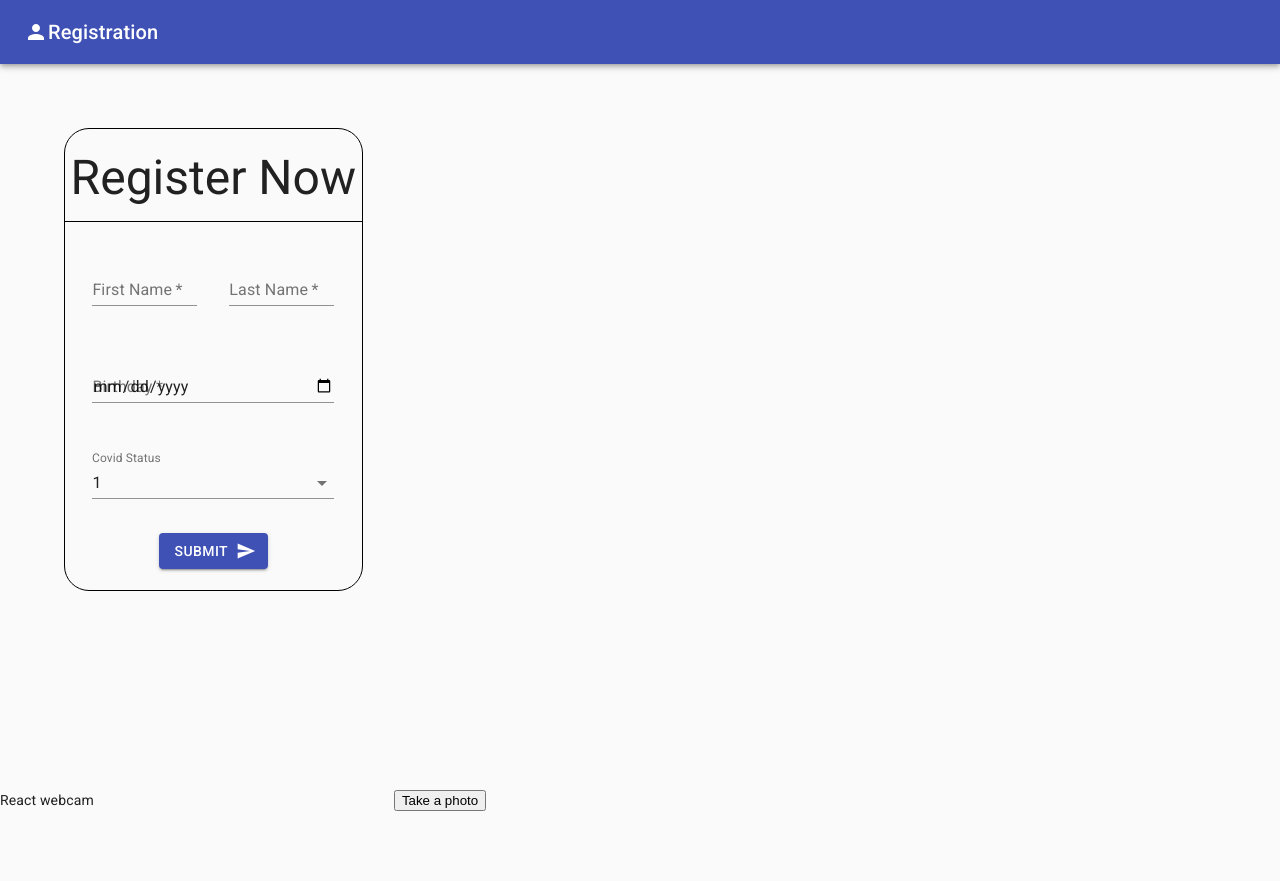
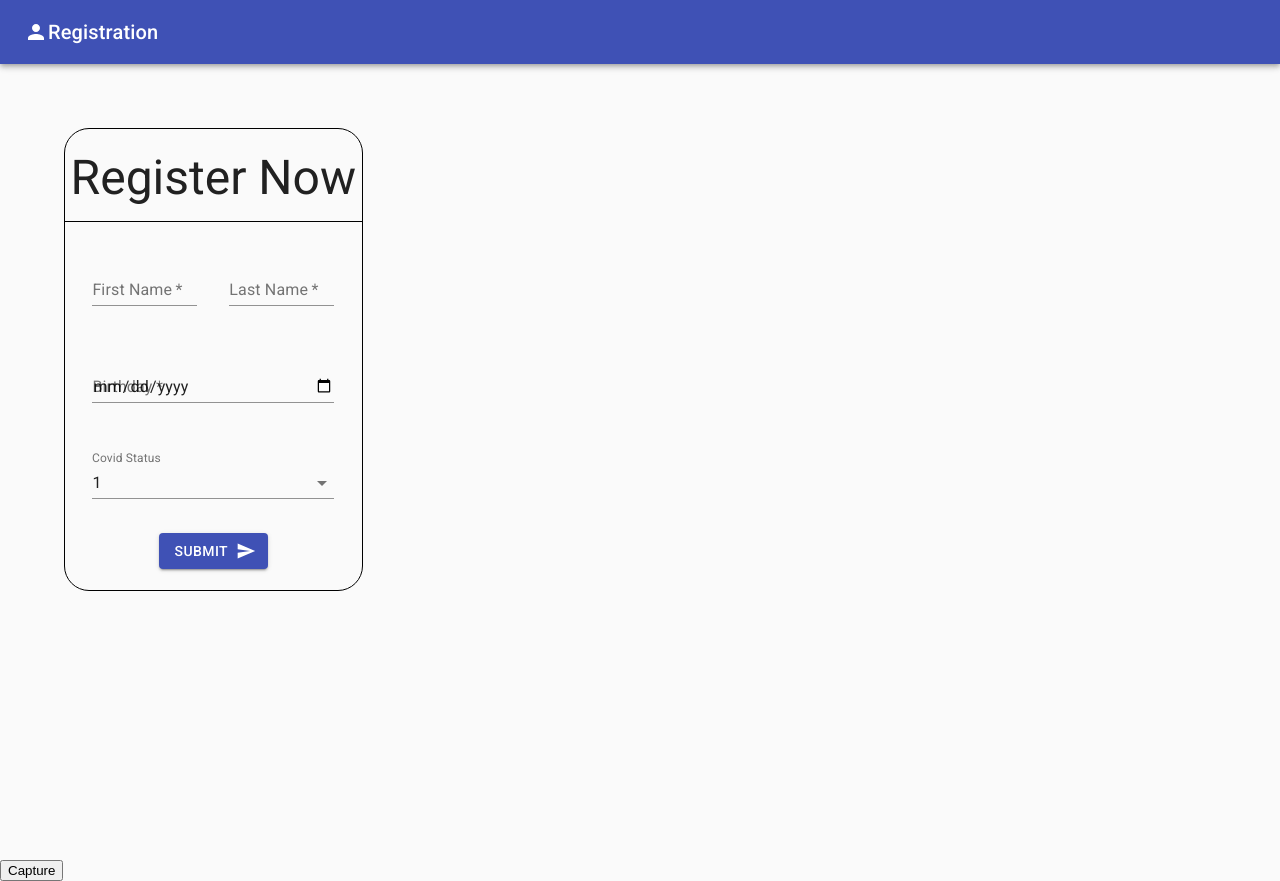
Before and after one commit to Vladikolev0321/Covid-Border-Control, a React (Create React App) app in the folder frontend/registration-app/: page / in a window 1280 px wide. Before the commit the page ends 811 px from the top, so only its background shows below. Built offline with nearby package versions, Linux system fonts and the light colour scheme; no server answers.

Commit message:
Changed webcam implementation and users can now retake photos

```diff
--- a/frontend/registration-app/src/App.jsx
+++ b/frontend/registration-app/src/App.jsx
@@ -2,7 +2,7 @@ import React from 'react';
 
 import Bar from './components/Bar';
 import Form from './components/Form'
-import Cam from './components/Webcam'
+import {WebcamCapture} from './components/Webcam'
 
 import { CssBaseline } from '@material-ui/core';
 
@@ -13,7 +13,7 @@ const App = () => {
             <CssBaseline />
             <Bar />
             <Form />
-            <Cam />
+            <WebcamCapture />
         </>
     );
 }
--- a/frontend/registration-app/src/components/Webcam.jsx
+++ b/frontend/registration-app/src/components/Webcam.jsx
@@ -1,26 +1,53 @@
-import React from 'react'
-import Webcam from 'react-webcam';
-import { useRef } from "react";
+import React, { useState } from 'react';
+import Webcam from "react-webcam";
 
-function Cam() {
-    const webRef=useRef(null);
+const videoConstraints = {
+    width: 1280,
+    height: 720,
+    facingMode: "user"
+};
 
-    const takePhoto = () => {
-        console.log(webRef.current.getScreenshot());
-    };
+export const WebcamCapture = () => {
 
-    return <div className="Cam">
-        React webcam
-        <Webcam ref={ webRef }/>
-        <button onClick={ () => {
-            takePhoto();
-        }
-        }>
-            Take a photo
-        </button>
-        <br />
+    const [image,setImage]=useState('');
+    const webcamRef = React.useRef(null);
 
-    </div>
-}
 
-export default Cam;
+    const capture = React.useCallback(
+        () => {
+            const imageSrc = webcamRef.current.getScreenshot();
+            setImage(imageSrc)
+        });
+
+
+    return (
+        <div className="webcam-container">
+            <div className="webcam-img">
+
+                {image === '' ? <Webcam
+                    audio={false}
+                    height={200}
+                    ref={webcamRef}
+                    screenshotFormat="image/jpeg"
+                    width={220}
+                    videoConstraints={videoConstraints}
+                /> : <img src={image} />}
+            </div>
+            <div>
+                {image !== '' ?
+                    <button onClick={(e) => {
+                        e.preventDefault();
+                        setImage('')
+                    }}
+                            className="webcam-btn">
+                        Retake Image</button> :
+                    <button onClick={(e) => {
+                        e.preventDefault();
+                        capture();
+                    }}
+                            className="webcam-btn">Capture</button>
+                }
+            </div>
+        </div>
+    );
+};
```
